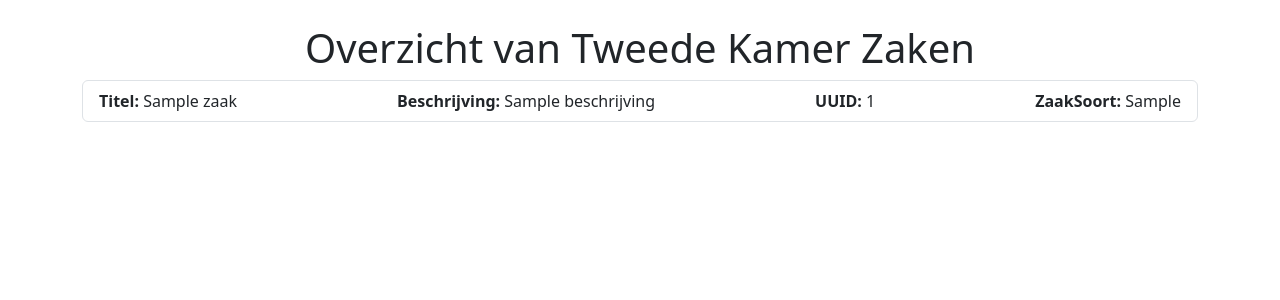
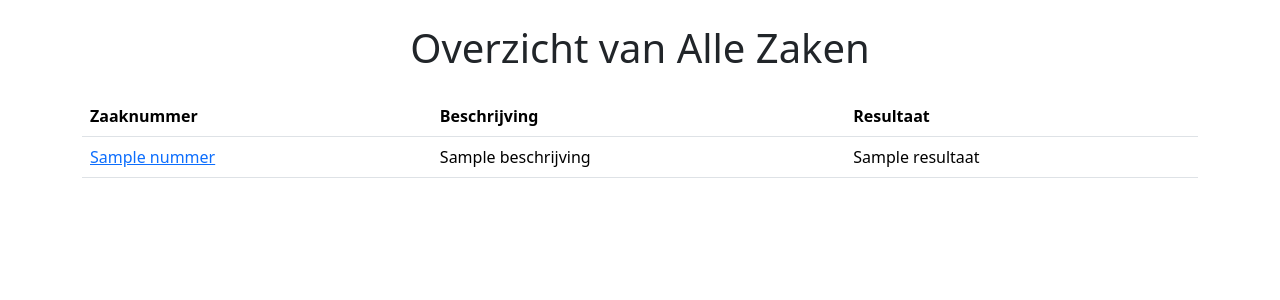
Before and after one commit to twanh/tweedekamer-dashboard, a Flask app: template app/templates/zaken.html in a window 1280 px wide. Shown: the part 56-356 px from the top of the page. Run offline with Flask 3, Linux system fonts and the light colour scheme; the template is opened without the code that fills it: most values are stand-ins (such as "Sample title", 1, 10 or a date in 2020).

Commit message:
Lijst met zaken

```diff
--- a/app/templates/zaken.html
+++ b/app/templates/zaken.html
@@ -1,19 +1,28 @@
 {% extends "base.html" %}
+
+{% block title %} Overzicht van Zaken {% endblock %}
+
 {% block content %}
-
-    <h1 class="text-center">Overzicht van Tweede Kamer Zaken</h1>
-    <div class="container">
-        <ul class="list-group">
-        {% for zaak in zaken %}
-            <li class="list-group-item d-flex justify-content-between">
-                <span><strong>Titel:</strong> {{ zaak.title }}</span>
-                <span><strong>Beschrijving:</strong> {{ zaak.beschrijving }}</span>
-                <span><strong>UUID:</strong> {{ zaak.uuid }}</span>
-                <span><strong>ZaakSoort:</strong> {{ zaak.zaakSoort }}</span>
-            </li>
-        {% endfor %}
-        </ul>
-    </div>
-
-
+<!-- TODO: Add filter for date, onderwerp, indiener, aangenomen/niet aangenomen, zaak type (motie, wetsvoorstel, etc.) -->
+<div class="container">
+    <h1 class="text-center mb-4">Overzicht van Alle Zaken</h1>
+    <table class="table table-hover">
+        <thead>
+            <tr>
+                <th scope="col">Zaaknummer</th>
+                <th scope="col">Beschrijving</th>
+                <th scope="col">Resultaat</th>
+            </tr>
+        </thead>
+        <tbody>
+            {% for zaak in zaken %}
+            <tr>
+                <td><a href="{{ url_for('zaak_detail', zaak_nummer=zaak.nummer) }}">{{ zaak.nummer }}</a></td>
+                <td>{{ zaak.beschrijving }}</td>
+                <td>{{ zaak.resultaat }}</td>
+            </tr>
+            {% endfor %}
+        </tbody>
+    </table>
+</div>
 {% endblock %}
```
Also changed, not shown: app/templates/zaak_detail.html (added, +39 -0 lines).
